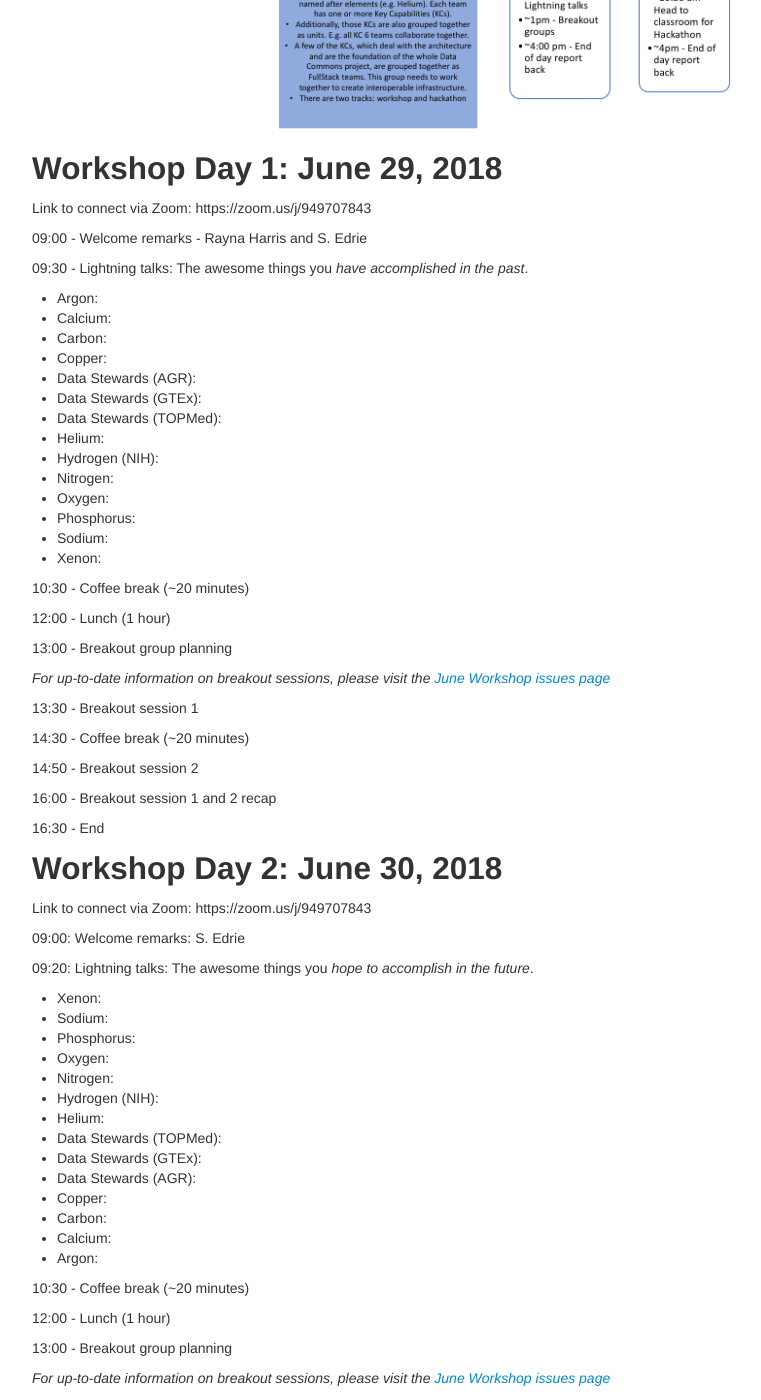
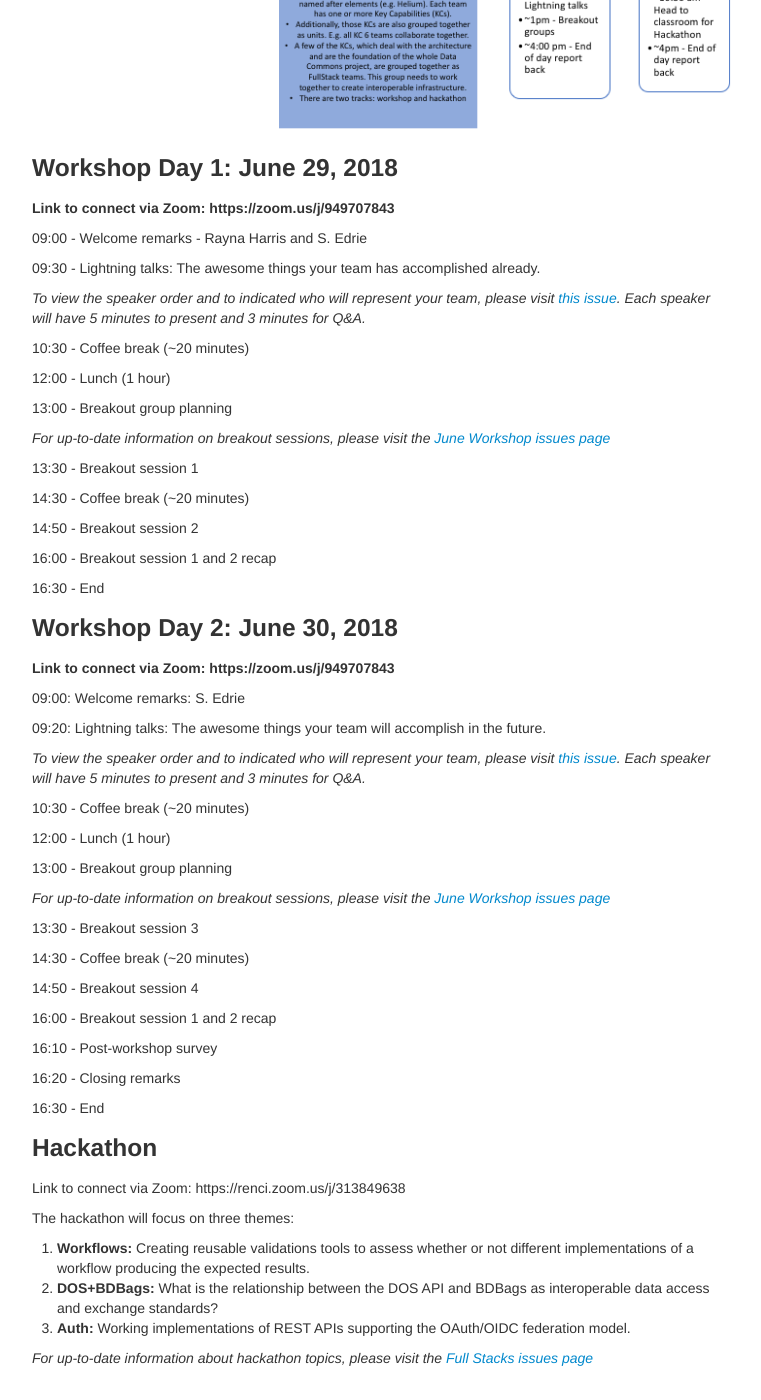
Before and after one commit to dcppc/2018-june-workshop, a Jekyll site: the page built from docs/agenda.md, in a window 1280 px wide and 1400 px high, scrolled down 818 px. Shown: the whole window, without its empty margins (258-1019 px from the left). Built offline with Jekyll 4.4.1, drawn with Linux system fonts in a browser that asks for light colours.

Commit message:
add timing and link to issues

```diff
--- a/docs/agenda.md
+++ b/docs/agenda.md
@@ -11,7 +11,7 @@ Both GCC BOSC and the DCPPC Workshop will be held at
 [Reed College](http://www.reed.edu/)
 in Portland.
 
-## Concurrent Collaboration Fest, DCPPC Workshops, and DCPPC Hackathon
+### Concurrent Collaboration Fest, DCPPC Workshops, and DCPPC Hackathon
 
 [Collaboration Fest](https://galaxyproject.org/events/gccbosc2018/collaboration/) includes multiple tracks including the Data Commons Pilot Phase Consortium (DCPPC), OpenBio Codefest (OBF), Galaxy development, and Galaxy documentation, analysis, and training (DAT). We will be sharing spaces will all these events and you are encouraged to network!
 
@@ -21,28 +21,15 @@ Check out this infographic from Sarah Davis for an overview.
 
 ![](./CoFest-image.png)
 
-## Workshop Day 1: June 29, 2018
+### Workshop Day 1: June 29, 2018
 
-Link to connect via Zoom: https://zoom.us/j/949707843
+**Link to connect via Zoom: https://zoom.us/j/949707843**
 
 09:00 - Welcome remarks - Rayna Harris and S. Edrie
 
-09:30 - Lightning talks: The awesome things you _have accomplished in the past_.
+09:30 - Lightning talks: The awesome things your team has accomplished already.
 
-- Argon:
-- Calcium:
-- Carbon:
-- Copper:
-- Data Stewards (AGR):
-- Data Stewards (GTEx):
-- Data Stewards (TOPMed):
-- Helium:
-- Hydrogen (NIH):
-- Nitrogen:
-- Oxygen:
-- Phosphorus:
-- Sodium:
-- Xenon:
+_To view the speaker order and to indicated who will represent your team, please visit [this issue](https://github.com/dcppc/2018-june-workshop/issues/4). Each speaker will have 5 minutes to present and 3 minutes for Q&A._
 
 10:30 - Coffee break (~20 minutes)
 
@@ -63,28 +50,16 @@ _For up-to-date information on breakout sessions, please visit the [June Worksho
 16:30 - End
 
 
-## Workshop Day 2: June 30, 2018
+### Workshop Day 2: June 30, 2018
 
-Link to connect via Zoom: https://zoom.us/j/949707843
+**Link to connect via Zoom: https://zoom.us/j/949707843**
 
  09:00: Welcome remarks:  S. Edrie
 
- 09:20: Lightning talks: The awesome things you _hope to accomplish in the future_.
+ 09:20: Lightning talks: The awesome things your team will accomplish in the future.
 
-- Xenon:
-- Sodium:
-- Phosphorus:
-- Oxygen:
-- Nitrogen:
-- Hydrogen (NIH):
-- Helium:
-- Data Stewards (TOPMed):
-- Data Stewards (GTEx):
-- Data Stewards (AGR):
-- Copper:
-- Carbon:
-- Calcium:
-- Argon:
+_To view the speaker order and to indicated who will represent your team, please visit [this issue](https://github.com/dcppc/2018-june-workshop/issues/5). Each speaker will have 5 minutes to present and 3 minutes for Q&A._
+
 
 10:30 - Coffee break (~20 minutes)
 
@@ -109,7 +84,7 @@ _For up-to-date information on breakout sessions, please visit the [June Worksho
 16:30 - End
 
 
-## Hackathon
+### Hackathon
 
 Link to connect  via Zoom: https://renci.zoom.us/j/313849638
 
```
